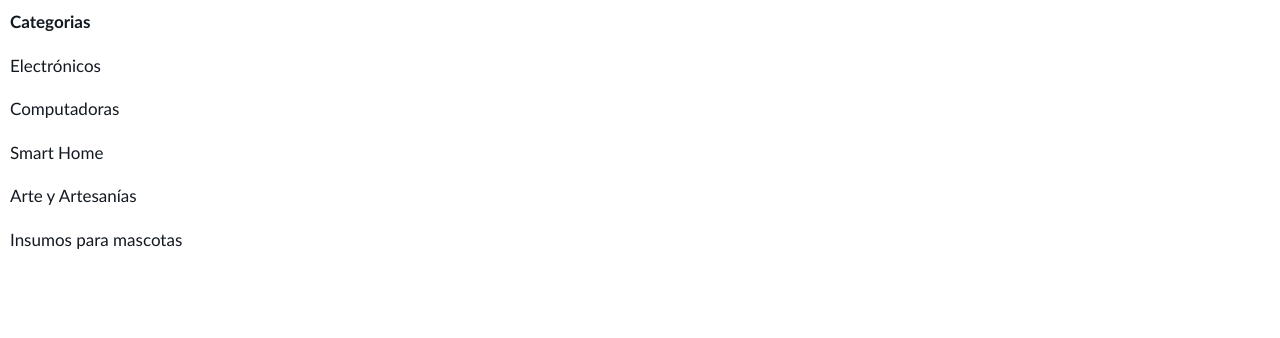
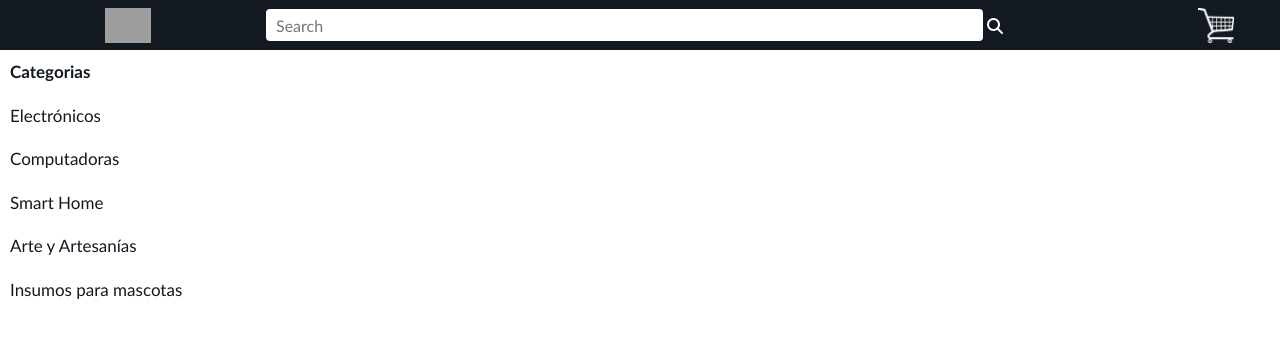
Before and after one commit to MarcusMors/DBP-amazon-like-project, a Flask app: template templates/home.html in a window 1280 px wide. Shown: the top 338 px of the page. Run offline with Flask 2, Linux system fonts and the light colour scheme; the template is opened without the code that fills it, so the values that code supplies are empty; some libraries are stand-ins or nearby versions; grey boxes are pictures that could not be loaded.

Commit message:
:bug: header block was missing

```diff
--- a/templates/home.html
+++ b/templates/home.html
@@ -4,4 +4,25 @@
 <!--  -->
 {%block css%}
 <link rel="stylesheet" href="{{url_for('static', filename='css/home.css')}}" />
-{%endblock%} {%block contents%} {%endblock%}
+{%endblock%} {%block header%}
+<header class="header">
+	<div class="logo">
+		<a href="home"
+			><img src="{{url_for('static', filename='assets/logo.svg')}}" alt="logo"
+		/></a>
+	</div>
+	<div class="search-box">
+		<input name="name" type="text" placeholder="Search" />
+		<button type="submit" class="search-btn">
+			<i class="fas fa-search" style="color: white"></i>
+		</button>
+	</div>
+	<div class="cart">
+		<div class="cart">
+			<a href="carrito"
+				><img src="{{url_for('static', filename='assets/cart.png')}}" alt="cart"
+			/></a>
+		</div>
+	</div>
+</header>
+{%endblock%}{%block contents%} {%endblock%}
```
